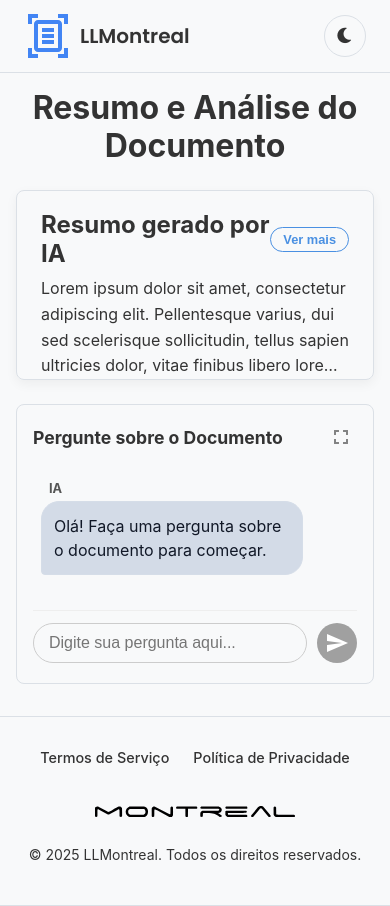
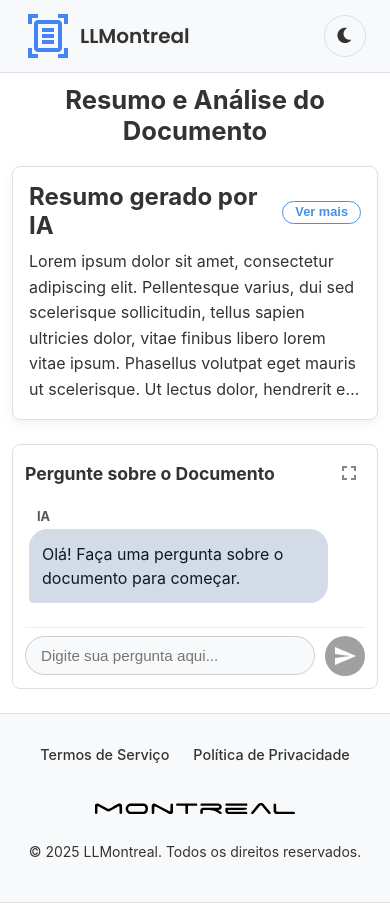
Before and after one commit to LLMontreal/llmontreal-frontend, an Angular app: page /document/1 in a window 390 px wide. Built offline with nearby package versions, Linux system fonts and the light colour scheme.

Commit message:
feat: add responsiveness and improve SCSS structure

```diff
--- a/src/app/app.component.scss
+++ b/src/app/app.component.scss
@@ -6,7 +6,7 @@
 }
 
 .app-content {
-  flex: 1 1 auto; /* ocupa o espaço entre header e footer */
+  flex: 1 1 auto;
   width: 100%;
   display: block;
 }
--- a/src/app/components/doc-summary-chat/doc-summary-chat.component.html
+++ b/src/app/components/doc-summary-chat/doc-summary-chat.component.html
@@ -1,32 +1,29 @@
 <div class="page-container">
   <h1 class="main-title">Resumo e Análise do Documento</h1>
-
-  <!-- SUMMARY-->
   <section class="summary">
-    <!-- Estado de Carregamento -->
-    <div *ngIf="isSummaryLoading" class="summary-loading">
+    @if (isSummaryLoading) {
+    <div class="summary-loading">
       Carregando resumo...
     </div>
-
-    <!-- Estado de Erro -->
-    <div *ngIf="summaryError" class="summary-error">
+    } @else if (summaryError) {
+    <div class="summary-error">
       <p>{{ summaryError }}</p>
     </div>
-
-    <!-- Estado de Sucesso -->
-    <div *ngIf="!isSummaryLoading && !summaryError">
+    } @else {
     <div class="summary-header">
       <h2>Resumo gerado por IA</h2>
-        <button *ngIf="isSummaryOverflowing" (click)="openSummaryModal()" class="see-more-button">
+
+      @if (isSummaryOverflowing) {
+      <button (click)="openSummaryModal()" class="see-more-button">
         Ver mais
       </button>
+      }
     </div>
     <p #summaryParagraph>{{ summaryText }}</p>
-    </div>
+    }
   </section>
 
-  <!-- CHAT-->
-  <section class="chat-card" [ngClass]="{'fullscreen': isChatFullscreen}">
+  <section class="chat-card" [ngClass]="{ 'fullscreen': isChatFullscreen }">
     <div class="chat-header">
       <h3>Pergunte sobre o Documento</h3>
       <button (click)="toggleChatFullscreen()" class="fullscreen-button" title="Alternar tela cheia">
@@ -35,30 +32,35 @@
     </div>
 
     <div class="chat-messages" #messagesContainer>
-      <div *ngFor="let message of messages" class="message-wrapper"
-        [ngClass]="message.sender === 'Você' ? 'user' : 'ia'">
-        <ng-container *ngIf="message.sender === 'IA'">
+      @for (message of messages; track message) {
+      <div class="message-wrapper" [ngClass]="message.sender === 'Você' ? 'user' : 'ia'">
+        @if (message.sender === 'IA') {
         <div class="message-container">
           <div class="sender">{{ message.sender }}</div>
           <div class="message">
             <div class="text">{{ message.text }}</div>
-              <div *ngIf="message.citation" class="citation">
+
+            @if (message.citation) {
+            <div class="citation">
               <strong>Citações:</strong>
               <p>"{{ message.citation }}"</p>
             </div>
+            }
           </div>
         </div>
-        </ng-container>
-        <ng-container *ngIf="message.sender === 'Você'">
+        } @else {
         <div class="message-container">
           <div class="sender">{{ message.sender }}</div>
           <div class="message">
             <div class="text">{{ message.text }}</div>
           </div>
         </div>
-        </ng-container>
+        }
       </div>
-      <div *ngIf="isLoading" class="message-wrapper ia">
+      }
+
+      @if (isLoading) {
+      <div class="message-wrapper ia">
         <div class="message-container">
           <div class="sender">IA</div>
           <div class="message">
@@ -68,7 +70,9 @@
           </div>
         </div>
       </div>
+      }
     </div>
+
     <div class="chat-input">
       <form (ngSubmit)="sendMessage()">
         <input type="text" [(ngModel)]="newMessage" name="newMessage" placeholder="Digite sua pergunta aqui..."
@@ -81,11 +85,14 @@
   </section>
 </div>
 
-<!-- MODAL PARA O RESUMO COMPLETO -->
-<div *ngIf="showFullSummaryModal" class="modal-overlay" (click)="closeSummaryModal()">
+@if (showFullSummaryModal) {
+<div class="modal-overlay" (click)="closeSummaryModal()">
   <div class="modal-content" (click)="$event.stopPropagation()">
-    <button class="modal-close-button" (click)="closeSummaryModal()">&times;</button>
+    <button class="modal-close-button" (click)="closeSummaryModal()">
+      &times;
+    </button>
     <h2>Resumo Completo</h2>
     <p>{{ summaryText }}</p>
   </div>
 </div>
+}
--- a/src/app/components/doc-summary-chat/doc-summary-chat.component.scss
+++ b/src/app/components/doc-summary-chat/doc-summary-chat.component.scss
@@ -1,10 +1,57 @@
+@use "sass:map";
+$radius-sm: 4px;
+$radius-md: 8px;
+$radius-lg: 18px;
+$radius-circle: 50%;
+
+$z-index-modal: 1000;
+$z-index-fullscreen-chat: 1100;
+
+$shadow-sm: 0 4px 12px rgba(0, 0, 0, 0.05);
+$shadow-lg: 0 10px 30px rgba(0, 0, 0, 0.2);
+
+$breakpoints: (
+  "tablet": "(max-width: 1024px)",
+  "mobile": "(max-width: 767px)"
+);
+
 @mixin flex-center($justify: center, $align: center) {
   display: flex;
   justify-content: $justify;
   align-items: $align;
 }
+
+@mixin transition($property: all, $duration: 0.2s, $timing: ease) {
+  transition: $property $duration $timing;
+}
+
+@mixin breakpoint($size) {
+  @if map.has-key($breakpoints, $size) {
+    @media screen and #{map.get($breakpoints, $size)} {
+      @content;
+    }
+  }
+}
+
+%button-reset {
+  background: transparent;
+  border: none;
+  cursor: pointer;
+  padding: 0;
+  line-height: 1;
+}
+
+%centered-message-box {
+  @include flex-center;
+  height: 100%;
+  min-height: 100px;
+  color: #888;
+}
+
 .page-container {
-  padding: 0 16px 32px;
+  @include breakpoint("mobile") {
+    padding: 0 12px 24px;
+  }
 }
 
 .main-title {
@@ -12,6 +59,11 @@
   font-weight: 700;
   text-align: center;
   margin: 16px 0 24px;
+
+  @include breakpoint("mobile") {
+    font-size: 1.6rem;
+    margin: 12px 0 20px;
+  }
 }
 
 .summary {
@@ -20,12 +72,17 @@
   max-height: 190px;
   margin: 0 auto 24px;
   border: 1px solid var(--color-border-light);
-  border-radius: 8px;
-  box-shadow: 0 4px 12px rgba(0, 0, 0, 0.05);
+  border-radius: $radius-md;
+  box-shadow: $shadow-sm;
   padding: 20px 24px;
   box-sizing: border-box;
   display: flex;
   flex-direction: column;
+
+  @include breakpoint("mobile") {
+    max-height: none;
+    padding: 16px;
+  }
 
   .summary-header {
     @include flex-center(space-between);
@@ -42,39 +99,58 @@
     -webkit-box-orient: vertical;
     -webkit-line-clamp: 4;
     text-overflow: ellipsis;
+
+    @include breakpoint("mobile") {
+      -webkit-line-clamp: 6;
+    }
   }
 
-  .summary-loading,
-  .summary-error {
-    @include flex-center;
-    height: 100%;
-    min-height: 100px;
-    color: #888;
+  .summary-loading {
+    @extend %centered-message-box;
   }
 
-  .summary-error { color: var(--color-error); }
-
-  :host-context(.dark) & {
-    border-color: var(--color-border-dark);
+  .summary-error {
+    @extend %centered-message-box;
+    color: var(--color-error);
   }
 }
 
 .see-more-button {
-  background: transparent;
+  @extend %button-reset;
   border: 1px solid var(--color-primary);
   color: var(--color-primary);
   padding: 4px 12px;
   border-radius: var(--radius-full);
-  cursor: pointer;
   font-size: 0.8rem;
   font-weight: 600;
   white-space: nowrap;
-  transition: all 0.2s ease;
+  @include transition;
 
   &:hover {
     background-color: var(--color-primary);
     color: var(--color-text-dark);
   }
+}
+
+.modal-close-button {
+  @extend %button-reset;
+  position: absolute;
+  top: 10px;
+  right: 15px;
+  font-size: 2rem;
+  color: #888;
+
+  &:hover { color: var(--color-text-light); }
+}
+
+.fullscreen-button {
+  @extend %button-reset;
+  color: var(--color-text-light);
+  padding: 4px;
+  opacity: 0.6;
+  @include transition(opacity);
+
+  &:hover { opacity: 1; }
 }
 
 .modal-overlay {
@@ -85,7 +161,7 @@
   width: 100%;
   height: 100%;
   background-color: rgba(0, 0, 0, 0.6);
-  z-index: 1000;
+  z-index: $z-index-modal;
   animation: fadeIn 0.3s ease;
 }
 
@@ -98,51 +174,46 @@
   max-height: 80vh;
   overflow-y: auto;
   position: relative;
-  box-shadow: 0 10px 30px rgba(0, 0, 0, 0.2);
+  box-shadow: $shadow-lg;
   animation: slideIn 0.3s ease-out;
 
+  @include breakpoint("mobile") {
+    width: 95%;
+    padding: 20px 16px;
+  }
+
   h2 { margin-top: 0; text-align: center; }
-
-  :host-context(.dark) & {
-    background-color: var(--color-background-dark);
-    border: 1px solid var(--color-border-dark);
-  }
-}
-
-.modal-close-button {
-  position: absolute;
-  top: 10px;
-  right: 15px;
-  background: none;
-  border: none;
-  font-size: 2rem;
-  color: #888;
-  cursor: pointer;
-  line-height: 1;
-
-  &:hover { color: var(--color-text-light); }
-
-  :host-context(.dark) &:hover { color: var(--color-text-dark); }
 }
 
 .chat-card {
   width: 100%;
   max-width: 1100px;
   margin: 0 auto;
-  border-radius: 8px;
+  border-radius: $radius-md;
   border: 1px solid var(--color-border-light);
   padding: 16px;
   display: flex;
   flex-direction: column;
   box-sizing: border-box;
-  max-height: calc(65vh - 200px);
+  max-height: calc(60vh - 180px);
   min-height: 280px;
   overflow: hidden;
-  transition: all 0.3s ease-in-out;
+  @include transition;
+
+  @include breakpoint("tablet") {
+    max-height: calc(75vh - 150px);
+  }
+
+  @include breakpoint("mobile") {
+    min-height: 0;
+    max-height: calc(60vh - 140px);
+    padding: 12px;
+  }
 
   .chat-header {
     @include flex-center(space-between);
     padding-bottom: 10px;
+    flex-shrink: 0;
 
     h3 { margin: 0; font-size: 1.1rem; }
   }
@@ -158,32 +229,9 @@
     margin: 0;
     border-radius: 0;
     border: none;
-    z-index: 1100;
+    z-index: $z-index-fullscreen-chat;
     background-color: var(--color-background-light);
   }
-
-  :host-context(.dark) & {
-    border-color: var(--color-border-dark);
-
-    &.fullscreen {
-      background-color: var(--color-background-dark);
-    }
-  }
-}
-
-.fullscreen-button {
-  background: transparent;
-  border: none;
-  cursor: pointer;
-  color: var(--color-text-light);
-  padding: 4px;
-  line-height: 1;
-  opacity: 0.6;
-  transition: opacity 0.2s ease;
-
-  &:hover { opacity: 1; }
-
-  :host-context(.dark) & { color: var(--color-text-dark); }
 }
 
 .chat-messages {
@@ -192,6 +240,10 @@
   padding: 16px 8px;
   scroll-behavior: smooth;
   scrollbar-width: thin;
+
+  @include breakpoint("mobile") {
+    padding: 8px 4px;
+  }
 }
 
 .message-wrapper {
@@ -203,6 +255,10 @@
     display: flex;
     flex-direction: column;
     max-width: 85%;
+
+    @include breakpoint("mobile") {
+      max-width: 90%;
+    }
   }
 
   .sender {
@@ -214,7 +270,7 @@
 
   .message {
     padding: 12px;
-    border-radius: 18px;
+    border-radius: $radius-lg;
     line-height: 1.5;
     word-break: break-word;
     overflow-wrap: anywhere;
@@ -227,7 +283,7 @@
       background: #d3dbe7;
       border: 1px solid #d5dde8;
       color: #111827;
-      border-bottom-left-radius: 4px;
+      border-bottom-left-radius: $radius-sm;
     }
   }
 
@@ -239,21 +295,9 @@
     }
     .message {
       background: var(--color-primary);
-      border-radius: 18px 18px 4px 18px;
+      border-radius: $radius-lg $radius-lg $radius-sm $radius-lg;
       color: var(--color-text-dark);
     }
-  }
-
-  :host-context(.dark) & {
-    &.ia {
-      .sender { color: #bcd6ff; }
-      .message {
-        background: #1a2534;
-        border: 1px solid #223146;
-        color: var(--color-text-dark);
-      }
-    }
-    &.user .sender { color: #d2e2ff; }
   }
 }
 
@@ -275,6 +319,10 @@
   border-top: 1px solid #eee;
   padding: 12px 0 4px;
 
+  @include breakpoint("mobile") {
+    padding: 8px 0 0;
+  }
+
   form {
     @include flex-center(stretch);
     gap: 10px;
@@ -288,6 +336,10 @@
     font-size: 1rem;
     background-color: var(--color-background-light);
     color: var(--color-text-light);
+
+    @include breakpoint("mobile") {
+      font-size: 0.95rem;
+    }
   }
 
   button {
@@ -295,25 +347,17 @@
     border: none;
     background: #007bff;
     color: #fff;
-    border-radius: 50%;
+    border-radius: $radius-circle;
     width: 40px;
     height: 40px;
     flex-shrink: 0;
     cursor: pointer;
-    transition: background-color 0.2s;
+    @include transition(background-color);
 
     &:hover { background-color: #0056b3; }
     &:disabled {
       background-color: #a0a0a0;
       cursor: not-allowed;
-    }
-  }
-
-  :host-context(.dark) & {
-    border-color: var(--color-border-dark);
-    input {
-      background-color: var(--color-background-dark);
-      color: var(--color-text-dark);
     }
   }
 }
@@ -332,15 +376,63 @@
   }
 }
 
-// --- ANIMAÇÕES ---
+:host-context(.dark) {
+  .summary {
+    border-color: var(--color-border-dark);
+  }
+
+  .modal-content {
+    background-color: var(--color-background-dark);
+    border: 1px solid var(--color-border-dark);
+  }
+
+  .modal-close-button:hover {
+    color: var(--color-text-dark);
+  }
+
+  .chat-card {
+    border-color: var(--color-border-dark);
+    &.fullscreen {
+      background-color: var(--color-background-dark);
+    }
+  }
+
+  .fullscreen-button {
+    color: var(--color-text-dark);
+  }
+
+  .message-wrapper {
+    &.ia {
+      .sender { color: #bcd6ff; }
+      .message {
+        background: #1a2534;
+        border: 1px solid #223146;
+        color: var(--color-text-dark);
+      }
+    }
+    &.user .sender { color: #d2e2ff; }
+  }
+
+  .chat-input {
+    border-color: var(--color-border-dark);
+    input {
+      background-color: var(--color-background-dark);
+      color: var(--color-text-dark);
+      border-color: var(--color-border-dark);
+    }
+  }
+}
+
 @keyframes bounce {
   0%, 80%, 100% { transform: scale(0); }
   40% { transform: scale(1); }
 }
+
 @keyframes fadeIn {
   from { opacity: 0; }
   to { opacity: 1; }
 }
+
 @keyframes slideIn {
   from { transform: translateY(-30px); opacity: 0; }
   to { transform: translateY(0); opacity: 1; }
--- a/src/styles.scss
+++ b/src/styles.scss
@@ -28,6 +28,7 @@
   --color-border-light: var(--color-border-dark);
 }
 
+
 // BASE GLOBAL
 *,
 *::before,
@@ -40,9 +41,26 @@ html, body {
   margin: 0;
   padding: 0;
   font-family: var(--font-family-display);
-  background-color: var(--color-background-light);
   color: var(--color-text-light);
   transition: background-color 0.3s ease, color 0.3s ease;
+
+  display: flex;
+  flex-direction: column;
+  min-height: 100vh;
+
+
+}
+
+app-root {
+  display: flex;
+  flex-direction: column;
+  min-height: 100vh;
+}
+
+.main-content {
+  flex: 1;
+  display: flex;
+  flex-direction: column;
 }
 
 body.dark {
```
Lines whose indentation alone changed are shown as unchanged.
